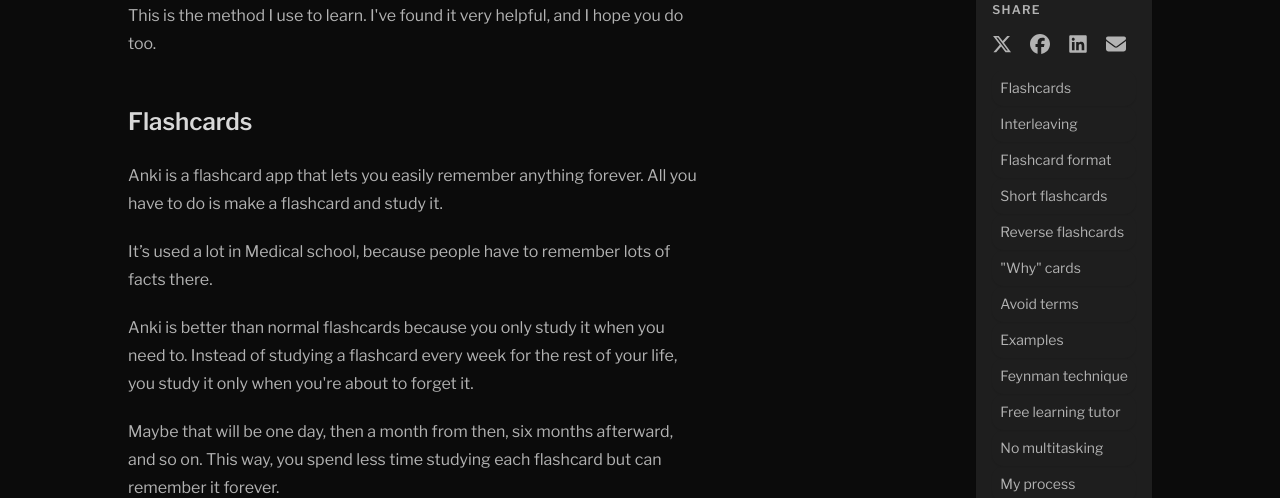
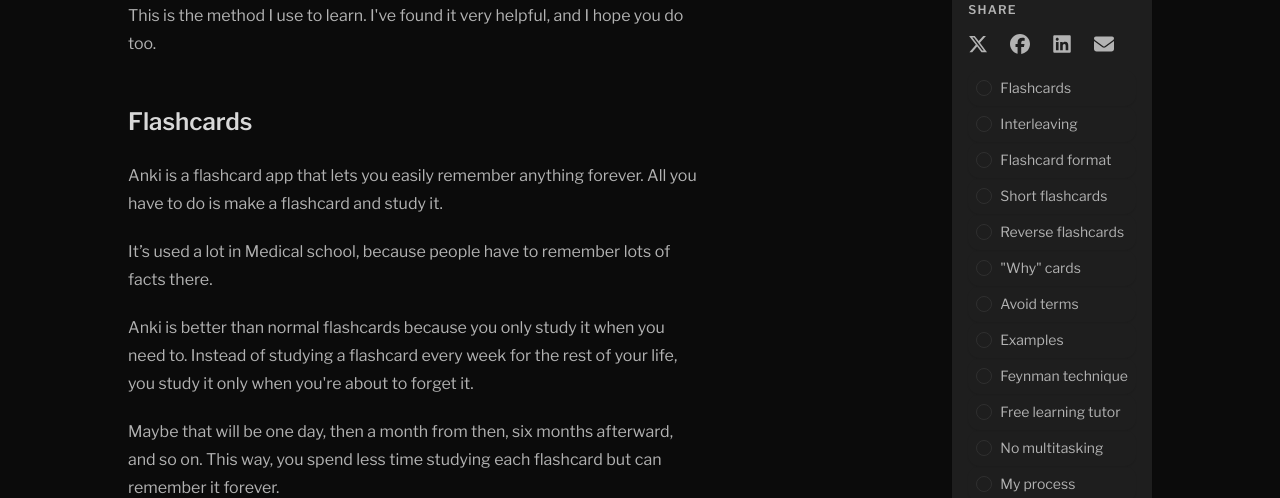
Before and after one commit to levihanlen/personal-website-nextjs, a Next.js app: page /guides/learning in a window 1280 px wide. Shown: the part 302-800 px from the top of the page. Built offline with nearby package versions, Linux system fonts and the light colour scheme.

Commit message:
feat: integrate RadioCircle component for improved tag selection and active heading indication

```diff
--- a/app/blog/comp/TagSelector.tsx
+++ b/app/blog/comp/TagSelector.tsx
@@ -7,6 +7,7 @@ import { useRouter, useSearchParams } from "next/navigation";
 import { Suspense, useEffect, useMemo, useState } from "react";
 import { HiMiniMagnifyingGlass } from "react-icons/hi2";
 import { BlogCard } from "./BlogCard";
+import { RadioCircle } from "@/app/comp/Primitives";
 
 export function TagSelectorPage({ articles }: { articles: BlogType[] }) {
   return (
@@ -99,6 +100,9 @@ export function TagSelectorContent({ articles }: { articles: BlogType[] }) {
   const searchParams = useSearchParams();
 
   useEffect(() => {
+    if (!searchParams) {
+      return;
+    }
     const urlTag = searchParams.get("tag") || null;
     if (selectedTag !== urlTag) {
       if (urlTag === null || urlTag === "null") {
@@ -138,21 +142,9 @@ export function TagSelectorContent({ articles }: { articles: BlogType[] }) {
                     handleSetTag(tag);
                   }}
                   key={tag}
-                  className={`flex w-full lh-interactive flex-row items-center px-4 py-2 text-left  md:border-0`}
+                  className={`flex w-full lh-interactive flex-row items-center px-4 py-2 text-left  md:border-0 gap-2`}
                 >
-                  <div
-                    className={`${
-                      tag == selectedTag
-                        ? "border-0 bg-gradient-to-b from-darkest to-darkest"
-                        : "transparent lh-border"
-                    } mr-4 flex h-4 w-4 items-center justify-center rounded-full border-pt `}
-                  >
-                    <div
-                      className={`${
-                        tag == selectedTag ? "bg-lightest" : "bg-transparent"
-                      } h-2 w-2 rounded-full`}
-                    />
-                  </div>
+                  <RadioCircle checked={tag === selectedTag} />
                   <div>{capitalize(tag)}</div>
                 </button>
               ))}
--- a/app/comp/Primitives.tsx
+++ b/app/comp/Primitives.tsx
@@ -1,6 +1,7 @@
 "use client";
 
 import Image from "next/image";
+import { HiMiniCheck } from "react-icons/hi2";
 
 export function DisplayPill({
   children,
@@ -37,3 +38,42 @@ export function ProgressBar({ percent }: { percent: number }) {
     </div>
   );
 }
+
+export function RadioCircle({ checked }: { checked: boolean }) {
+  /*
+
+    <div
+      className={`w-4 h-4 rounded-full border-pt border-light ${
+        checked ? "bg-darkest" : "bg-transparent"
+      }`}
+    />
+  */
+  return (
+    <div
+      className={`${
+        checked
+          ? "border-0 bg-gradient-to-b from-darkest to-darkest"
+          : "transparent lh-border"
+      } flex h-4 w-4 items-center justify-center rounded-full border-pt `}
+    >
+      {checked && <HiMiniCheck className="text-lightest lh-icon-size" />}
+    </div>
+  );
+}
+
+/*
+
+                  <div
+                    className={`${
+                      tag == selectedTag
+                        ? "border-0 bg-gradient-to-b from-darkest to-darkest"
+                        : "transparent lh-border"
+                    } mr-4 flex h-4 w-4 items-center justify-center rounded-full border-pt `}
+                  >
+                    <div
+                      className={`${
+                        tag == selectedTag ? "bg-lightest" : "bg-transparent"
+                      } h-2 w-2 rounded-full`}
+                    />
+                  </div>
+*/
--- a/app/comp/TableOfContents.tsx
+++ b/app/comp/TableOfContents.tsx
@@ -1,6 +1,7 @@
 "use client";
 import Link from "next/link";
 import React, { useEffect, useState } from "react";
+import { RadioCircle } from "./Primitives";
 
 // Utility to create anchor IDs from heading text
 function slugify(text: string) {
@@ -78,23 +79,34 @@ export function TableOfContents({ content }: TableOfContentsProps) {
     };
   }, [headings]);
 
+  const activeIndex = headings.findIndex(
+    (heading) => heading.slug === activeSlug
+  );
+
   return (
     <nav>
       <ul className="flex flex-col">
-        {headings.map((heading) => {
+        {headings.map((heading, index) => {
           // Highlight the currently active heading using "bg-light" class
           const isActive = heading.slug === activeSlug;
+
+          // Determine if the heading has been passed
+          const isPassed = index < activeIndex;
+
+          // The RadioCircle is checked if the heading has been passed or is active
+          const isChecked = isPassed || isActive;
 
           return (
             <Link
               key={heading.slug}
-              className={`text-sm text-dark lh-interactive lh-fg-no-color lh-round p-2 ${
+              className={`text-sm text-dark transition-none lh-interactive lh-fg-no-color lh-round p-2 flex flex-row gap-2 items-center ${
                 isActive ? "bg-light" : ""
               }`}
               style={{ marginLeft: (heading.level - 2) * 12 }}
               href={`#${heading.slug}`}
             >
-              {heading.text}
+              <RadioCircle checked={isChecked} />
+              <span>{heading.text}</span>
             </Link>
           );
         })}
```
